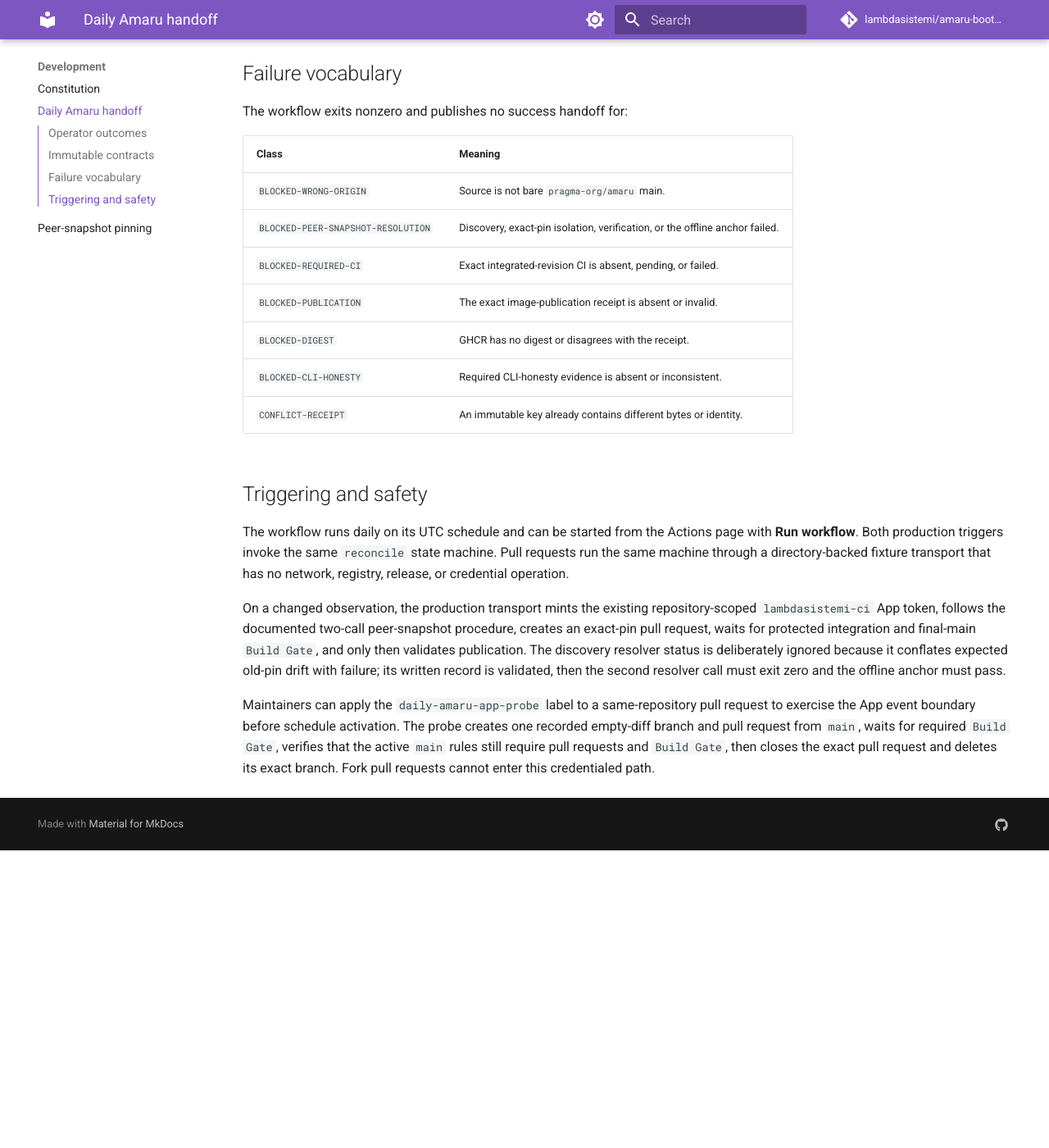
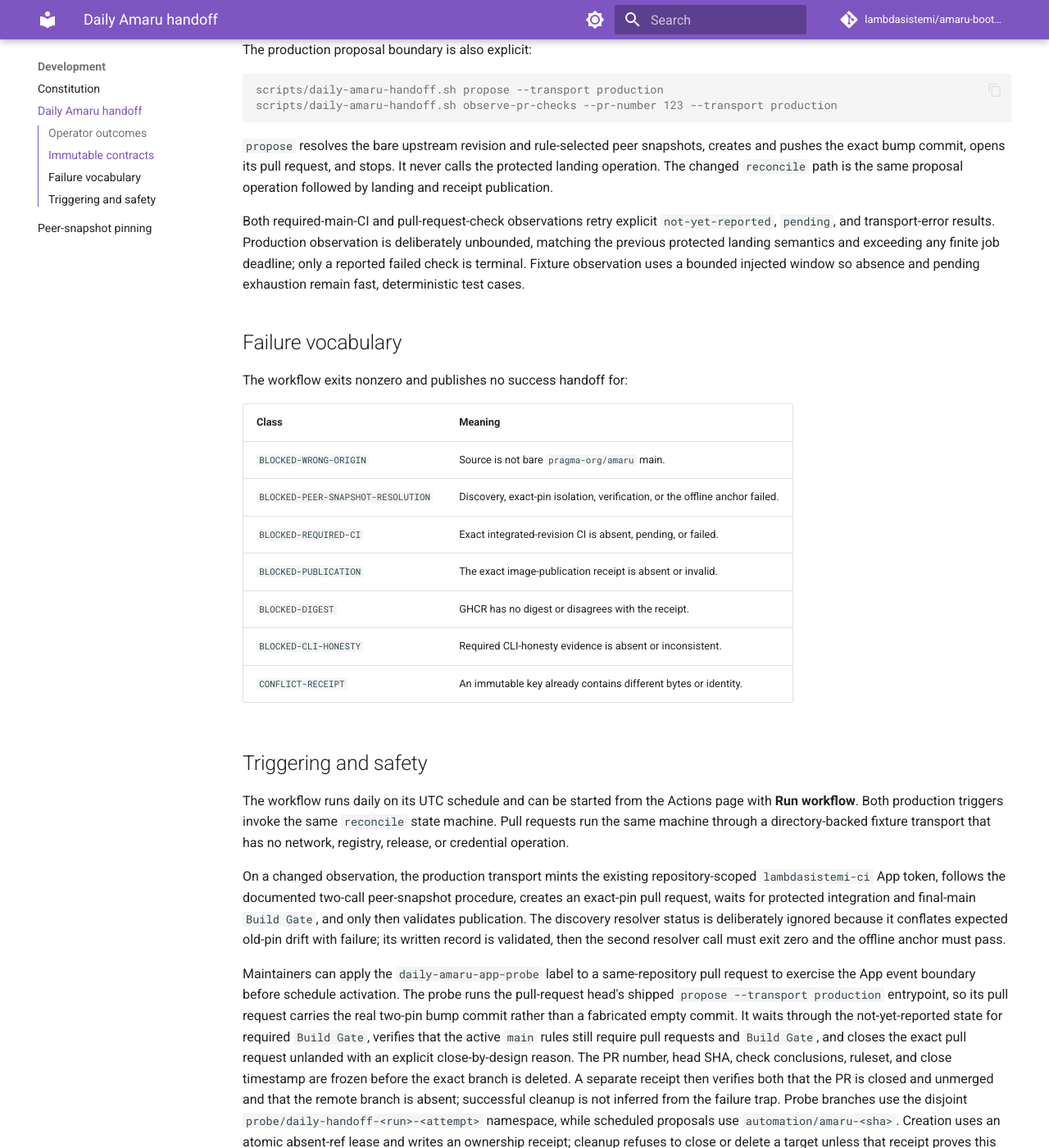
Before and after one commit to lambdasistemi/amaru-bootstrap, an MkDocs documentation site: the page built from docs/daily-amaru-handoff.md, in a window 1280 px wide and 1400 px high, scrolled down 1278 px. Shown: the whole window at 82% size. Built offline with MkDocs 1.6.1 and Material for MkDocs 9.7.7, drawn with Linux system fonts in a browser that asks for light colours; comment, search, counter and statistics services are not loaded; before the commit the page ends 2315 px from its top, so only the background shows below that; some of the changed text lies outside the part shown.

Commit message:
test(ci): execute daily handoff classifiers at process boundary
Drive the production GitHub classifiers and proposal transport through executable shims, prove branch lease and ownership propagation, and retain the accepted proposal, observer, entrypoint, and cleanup properties.

Tasks: T030, T031, T032

````diff
--- a/docs/daily-amaru-handoff.md
+++ b/docs/daily-amaru-handoff.md
@@ -52,6 +52,25 @@
 scripts/daily-amaru-handoff.sh validate-image-receipt --file image-publication-v1.json
 ```
 
+The production proposal boundary is also explicit:
+
+```console
+scripts/daily-amaru-handoff.sh propose --transport production
+scripts/daily-amaru-handoff.sh observe-pr-checks --pr-number 123 --transport production
+```
+
+`propose` resolves the bare upstream revision and rule-selected peer snapshots,
+creates and pushes the exact bump commit, opens its pull request, and stops. It
+never calls the protected landing operation. The changed `reconcile` path is
+the same proposal operation followed by landing and receipt publication.
+
+Both required-main-CI and pull-request-check observations retry explicit
+`not-yet-reported`, `pending`, and transport-error results. Production
+observation is deliberately unbounded, matching the previous protected landing
+semantics and exceeding any finite job deadline; only a reported failed check
+is terminal. Fixture observation uses a bounded injected window so absence and
+pending exhaustion remain fast, deterministic test cases.
+
 ## Failure vocabulary
 
 The workflow exits nonzero and publishes no success handoff for:
@@ -84,8 +103,18 @@
 
 Maintainers can apply the `daily-amaru-app-probe` label to a same-repository
 pull request to exercise the App event boundary before schedule activation.
-The probe creates one recorded empty-diff branch and pull request from `main`,
-waits for required `Build Gate`, verifies that the active `main` rules still
-require pull requests and `Build Gate`, then closes the exact pull request and
-deletes its exact branch. Fork pull requests cannot enter this credentialed
-path.
+The probe runs the pull-request head's shipped `propose --transport production`
+entrypoint, so its pull request carries the
+real two-pin bump commit rather than a fabricated empty commit. It waits through
+the not-yet-reported state for required `Build Gate`, verifies that the active
+`main` rules still require pull requests and `Build Gate`, and closes the exact
+pull request unlanded with an explicit close-by-design reason. The PR number,
+head SHA, check conclusions, ruleset, and close timestamp are frozen before the
+exact branch is deleted. A separate receipt then verifies both that the PR is
+closed and unmerged and that the remote branch is absent; successful cleanup is
+not inferred from the failure trap. Probe branches use the disjoint
+`probe/daily-handoff-<run>-<attempt>` namespace, while scheduled proposals use
+`automation/amaru-<sha>`. Creation uses an atomic absent-ref lease and writes an
+ownership receipt; cleanup refuses to close or delete a target unless that
+receipt proves this run created its exact branch. Fork pull requests cannot
+enter this credentialed path.
````
Also changed, not shown: 3 other files.
